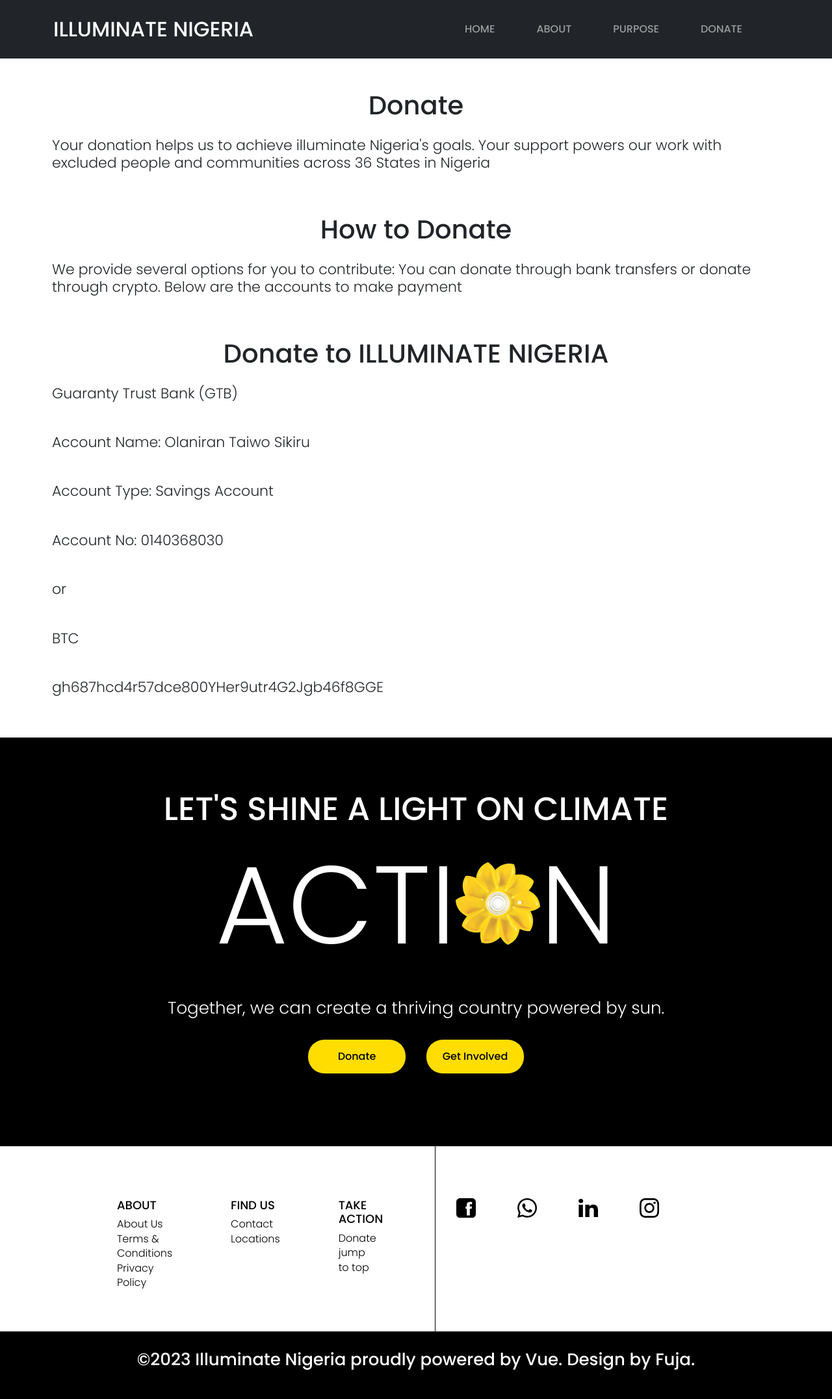
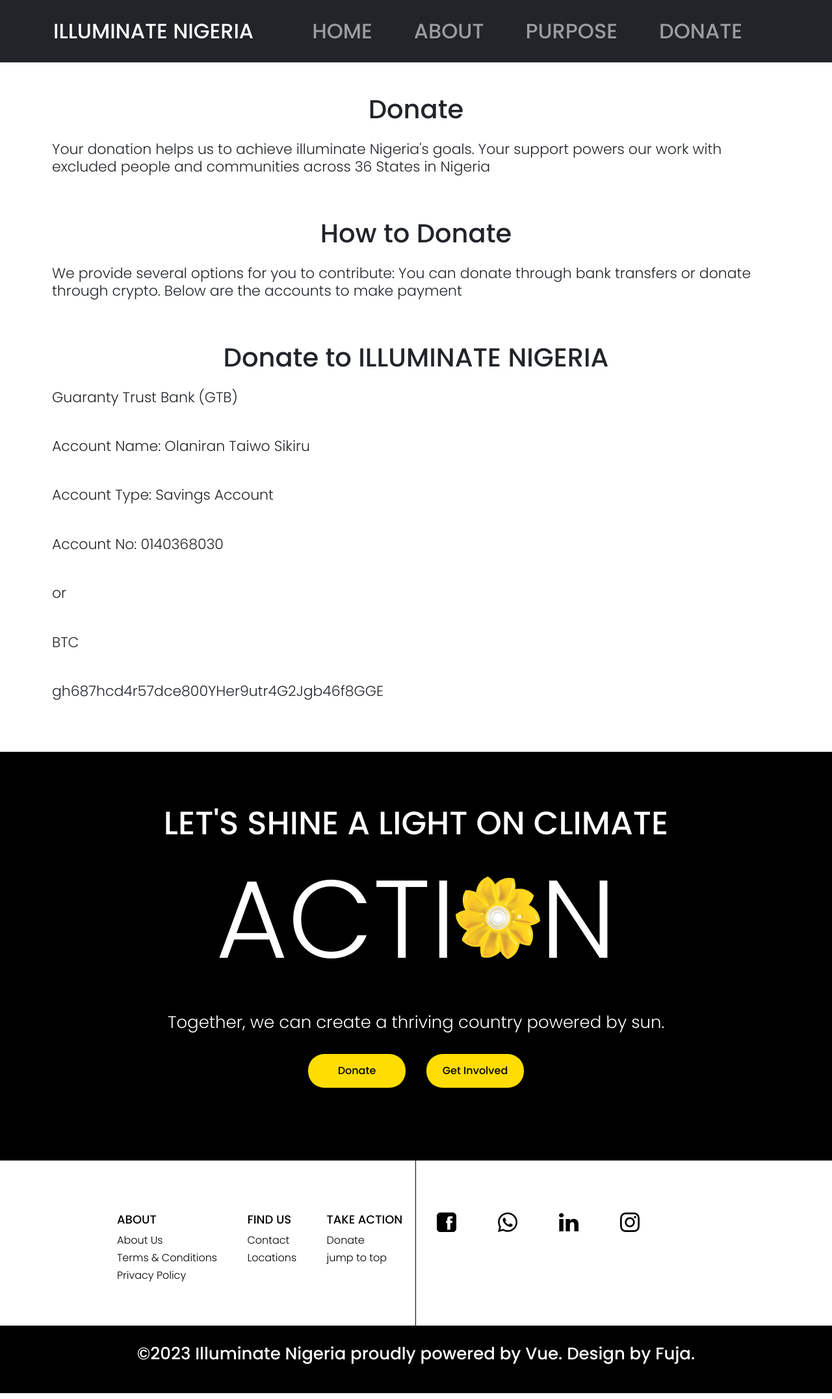
Before and after one commit to fujababy/illuminatenigeria, a Vue app: page /donate in a window 1280 px wide. Shown: the whole page at 65% size. Built offline with nearby package versions, Linux system fonts and the light colour scheme.

Commit message:
latest updates

```diff
--- a/src/components/carouselSlide.vue
+++ b/src/components/carouselSlide.vue
@@ -75,6 +75,7 @@
 
 <style lang="scss" scoped>
 .carousel {
+  padding-top: 4rem;
   .carousel__item {
     //   min-height: 200px;
     width: 100%;
--- a/src/components/footerComponent.vue
+++ b/src/components/footerComponent.vue
@@ -113,7 +113,7 @@
     padding-top: 5rem;
     padding-bottom: 3rem;
     width: 100%;
-    line-height: 1.4;
+    line-height: 27px;
     border-right: 1px solid #000;
 
     @media screen and (max-width: 820px) {
@@ -138,7 +138,7 @@
     li {
       font-size: 16px;
       font-weight: 300;
-      padding: 0px 30px 0px 0px;
+      padding: 0px 10px 0px 0px;
     }
     .list__container,
     section,
--- a/src/components/navigation.vue
+++ b/src/components/navigation.vue
@@ -60,6 +60,11 @@
 
 <style lang="scss" scoped>
 .navbar {
+  position: fixed;
+  z-index: 1;
+  top: 0;
+  width: 100%;
+
   .collapse {
     @media screen and (max-width: 768px) {
       margin-top: 2rem;
@@ -79,11 +84,12 @@
   font-size: 2rem;
 
   @media screen and (max-width: 768px) {
-    font-size: 15px;
+    font-size: 16px;
   }
 }
 
 .navbar-nav {
+  font-size: 2rem;
   @media screen and (max-width: 768px) {
     font-size: 16px;
   }
--- a/src/views/aboutUs.vue
+++ b/src/views/aboutUs.vue
@@ -48,7 +48,7 @@
 h3 {
   font-size: 40px;
   text-align: center;
-  margin-top: 5rem;
+  margin-top: 9rem;
 }
 
 p {
@@ -57,8 +57,8 @@
   // max-width: 984px;
   margin: auto;
   font-weight: 300;
-  margin-top: 20px;
-  padding: 5rem;
+
+  padding: 3rem 5rem;
   margin-bottom: 5rem;
 
   @media screen and (max-width: 768px) {
--- a/src/views/donate.vue
+++ b/src/views/donate.vue
@@ -45,7 +45,8 @@
 
 <style lang="scss" scoped>
 .block {
-  padding-bottom: 2rem;
+  padding-bottom: 3rem;
+  padding-top: 6rem;
 
   h3 {
     font-size: 40px;
--- a/src/views/purpose.vue
+++ b/src/views/purpose.vue
@@ -1,7 +1,7 @@
 <template>
   <div>
-    <section>
     <navigation />
+    <section class="block">
       <h2>OUR PURPOSE</h2>
       <h3>
         Ensure Access to Affordable, Reliable, Sustainable and Renewable Modern Energy for All
@@ -26,10 +26,10 @@
           adopting clean energy technologies and infrastructure.
         </p>
       </article>
+    </section>
 
     <climate />
     <footerComponent />
-    </section>
   </div>
 </template>
 
@@ -46,22 +46,12 @@
     climate,
     footerComponent
   }
-
-  // data() {
-  //   return {
-  //     showMenu: true
-  //   }
-  // },
-
-  // methods: {
-  //   toggleShowMenu() {
-  //     this.showMenu = !this.showMenu
-  //   }
-  // }
 }
 </script>
 
 <style lang="scss" scoped>
+.block {
+  padding-top: 5rem;
   h2 {
     font-size: 40px;
     text-align: center;
@@ -105,4 +95,5 @@
       padding: 2rem;
     }
   }
+}
 </style>
```
Lines whose indentation alone changed are shown as unchanged.
